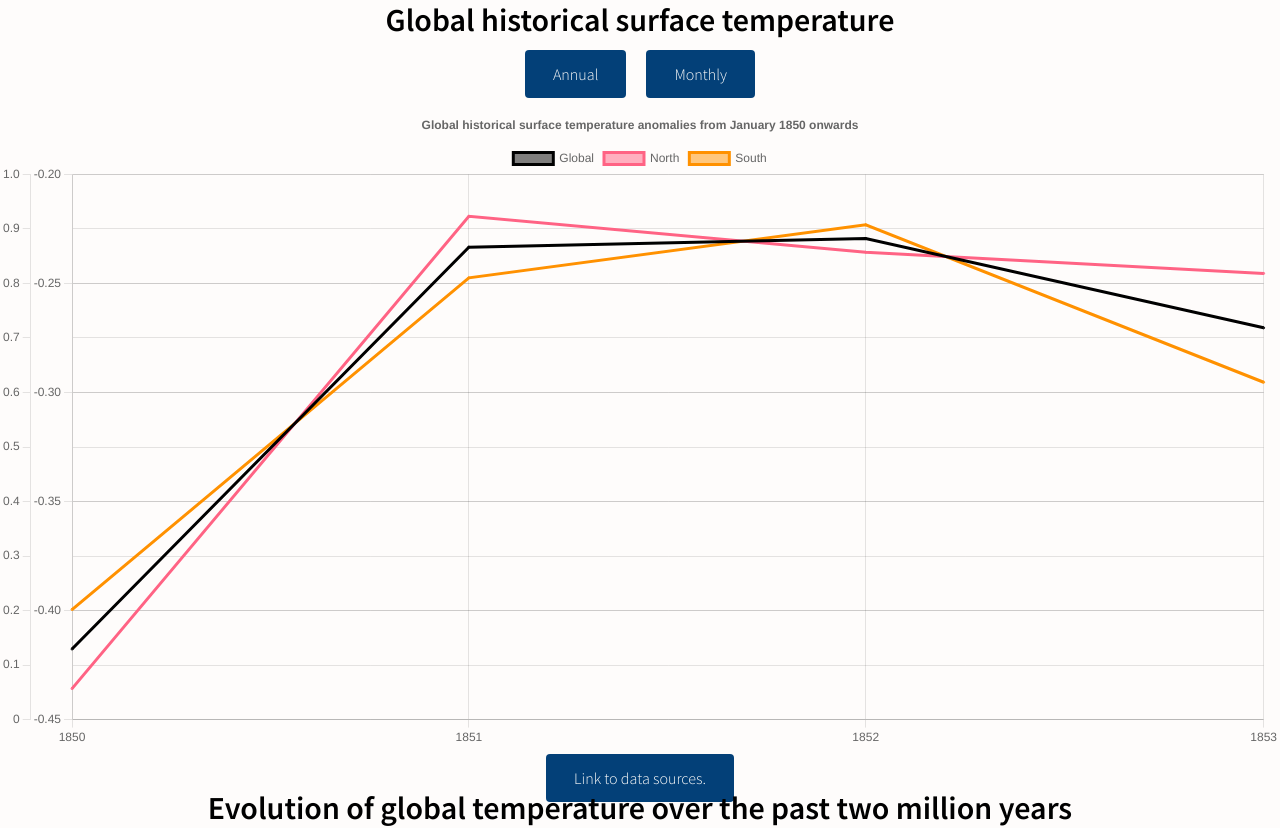
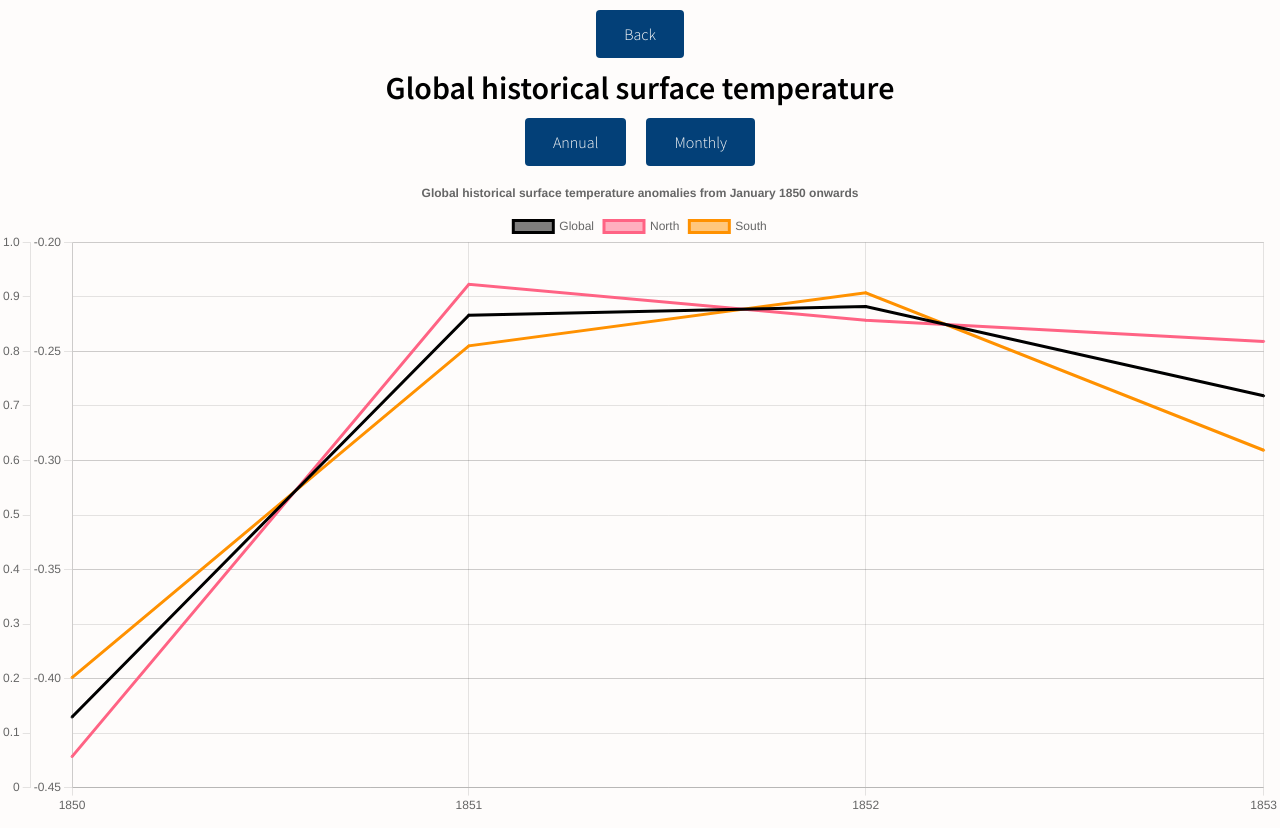
Before and after one commit to Ryhma12-Web-sovellusprojekti/Visual_Climate, a React (Create React App) app in the folder webapp/: page /view1 in a window 1280 px wide. Shown: the top 828 px of the page. Built offline with nearby package versions, Linux system fonts and the light colour scheme; no server answers.

Commit message:
Responsiivisuuden rakentelua

```diff
--- a/webapp/src/App.css
+++ b/webapp/src/App.css
@@ -187,8 +187,16 @@ a, input[type=submit], .logout-btn, button {
   box-shadow: 0 -1px 0 rgba(0, 0, 0, 0.04), 0 1px 1px rgba(0, 0, 0, 0.25);
   cursor: not-allowed;
 }
-
-@media screen and (max-width: 720px) {
+.chart p{
+  padding-top: 24px;
+}
+.chart{
+  width: 100%;
+}
+canvas{
+  width: 100% !important;
+}
+@media screen and (max-width: 860px) {
   .wrapper-side{
       grid-template-columns: 1fr;
   }
@@ -200,6 +208,7 @@ a, input[type=submit], .logout-btn, button {
   .sidebyside{
       grid-template-columns: 1fr;
       grid-template-rows: max-content max-content;
+      grid-gap: 40px;
   }
 }
 @media screen and (max-height: 600px){
--- a/webapp/src/components/Viewlinks.js
+++ b/webapp/src/components/Viewlinks.js
@@ -9,9 +9,13 @@ function Viewlinks() {
     const changeView = (e) => {
         setView(e.target.value);
     };
+    const goBack = () => {
+      setView(0);
+    };
+
         switch (rview) {
           case "1":
-            return <View1 />;
+            return <View1 goBack={goBack} />;
           case "2":
             return <View2 />;
           default:
--- a/webapp/src/components/Visu1.js
+++ b/webapp/src/components/Visu1.js
@@ -7,7 +7,7 @@ import { yearsToMonths } from "date-fns";
 import { getDocs, collection } from "firebase/firestore";
 
 
-function Visu1() {
+function Visu1( {goBack}) {
     const year = {
         //Muuta tähän tietojen haku Firebasesta
         datasets: [
@@ -249,29 +249,32 @@ function Visu1() {
 
         case "1":
             return (
-                <div>
+                <div className="chart">
+                    <button onClick={goBack}>Back</button>
                     <h1>Global historical surface temperature</h1>
                     <button value={"1"} onClick={e => changeView(e)}>Annual</button>
                     <button value={"2"} onClick={e => changeView(e)}>Monthly</button>
-                    {isClicked && <>
+                    {isClicked &&
+                    <div style={{position: "relative", width:"100%"}}>
                         <Line options={options} data={year} />
                         <br />
                         <p><a href="https://www.metoffice.gov.uk/hadobs/hadcrut5/">Link to data sources.</a></p>
-                    </>}
+                    </div>}
                 </div>
             );
 
         case "2":
             return (
-                <div>
+                <div className="chart">
                     <h1>Global historical surface temperature</h1>
                     <button value={"1"} onClick={e => changeView(e)}>Annual</button>
                     <button value={"2"} onClick={e => changeView(e)}>Monthly</button>
-                    {isClicked && <>
+                    {isClicked &&
+                    <div style={{position: "relative", width:"100%"}}>
                         <Line options={options} data={month} />
                         <br />
                         <p><a href="https://www.metoffice.gov.uk/hadobs/hadcrut5/">Link to data sources.</a></p>
-                    </>}
+                    </div>}
                 </div>
             );
 
--- a/webapp/src/components/Visu3.js
+++ b/webapp/src/components/Visu3.js
@@ -57,10 +57,10 @@ export default function V3graph() {
     };
 
     return (
-        <div>
+        <div className="chart">
             <h1>Evolution of global temperature over the past two million years</h1>
             <Line options={options} data={data} />
             <p><a href="https://climate.fas.harvard.edu/files/climate/files/snyder_2016.pdf ">Link to data sources.</a></p>
-            </div>
+        </div>
     );
 }
--- a/webapp/src/pages/Profile.js
+++ b/webapp/src/pages/Profile.js
@@ -11,7 +11,9 @@ function Profile() {
 
     return (
         <section className="profile">
-            <img src={user?.photoURL} alt={user?.displayName} title={user?.displayName}></img>
+                {user?.photoURL &&
+                    <img src={user?.photoURL} alt={user?.displayName} title={user?.displayName}></img>
+                }
             <button className="small-btn" onClick={SignUserOut}>Log Out</button>
             <button className="small-btn" onClick={DeleteSignedUser}>Delete Account</button>
         </section>
--- a/webapp/src/pages/View1.js
+++ b/webapp/src/pages/View1.js
@@ -2,9 +2,9 @@ import React from "react";
 import Visu3 from "../components/Visu3";
 import Visu1 from "../components/Visu1";
 
-function View1() {
+function View1( {goBack}) {
     return <div>
-        <Visu1/>
+        <Visu1 goBack={goBack}/>
         <Visu3/>
      </div>
 }
```
